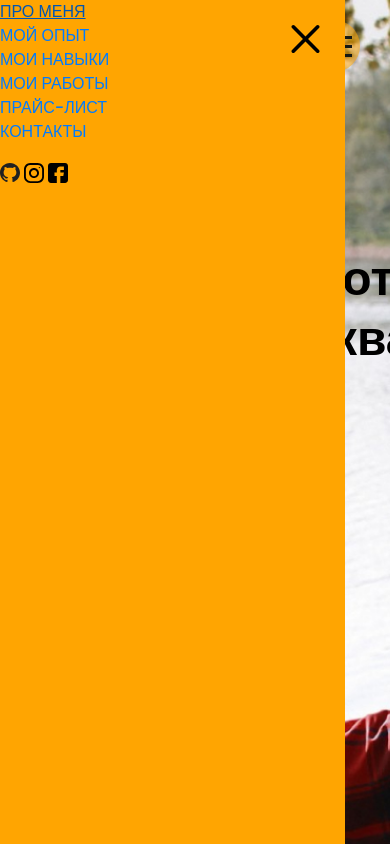
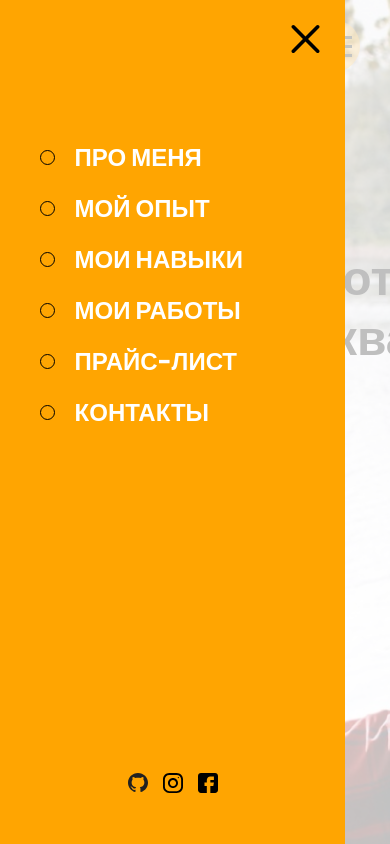
Before and after one commit to ElenaDutova/Portfolio, a website: page src/index.html in a window 390 px wide. Both pictures are taken after a click on the element 305 px from the left and 39 px from the top of the page. Shown: the top 844 px of the page. Drawn offline with nearby package versions, Linux system fonts and the light colour scheme; files that its build step writes are made by us from their sources; files whose address does not match are found by name.

Commit message:
Menu
Write script for menu

```diff
--- a/src/js/script.js
+++ b/src/js/script.js
@@ -0,0 +1,28 @@
+// Создаем переменные, через которые будет что-то просиходить:
+
+const hamburger = document.querySelector('.hamburger'),
+	    menu = document.querySelector('.menu'),
+        closeElem = document.querySelector('.menu__close'),
+        overlay = document.querySelector('.menu__overlay');
+
+// Мы берем гамбургер и с помощью addEventListener u говорим странице, что мы отслеживаем все клики по гамбургеру, и выполняем функцию. Функция заключается во взятии меню и с помощью classList.add, добавляем menu класс active.
+
+hamburger.addEventListener('click', () => {
+    menu.classList.add('active')
+});
+
+// Мы берем наш крестик/оверлэй/клавишу ESC и с помощью addEventListener говорим странице, что мы отслеживаем все клики по этим "объектам", и выполняем функцию. Функция заключается во взятии меню и с помощью classList.remove, убираем у menu класс active.
+
+closeElem.addEventListener('click', () => {
+    menu.classList.remove('active')
+});
+
+overlay.addEventListener('click', () => {
+    menu.classList.remove('active')
+});
+
+window.addEventListener("keydown", (e) => {
+    if (e.key == 'Escape') {
+                menu.classList.remove('active');
+    }
+});
--- a/src/sass/blocks/_menu.scss
+++ b/src/sass/blocks/_menu.scss
@@ -31,18 +31,27 @@
 .menu {
     position: fixed;
     top: 0;
-    // left: -100%;
+    left: -100%;
     width: 100%;
     height: 100vh;
     z-index: 10;
-    // opacity: 0;
-    // visibility: hidden;
+    opacity: 0;
+    visibility: hidden;
     transition: all 0.6s;
+    &.active {
+        left: 0;
+        opacity: 1;
+        visibility: visible;
+    }
     &__block {
         position: relative;
+        padding-top: 140px;
+        padding-left: 40px;
         width: 345px;
         height: 100%;
         background-color: $main-color;
+        transition: all 0.6s;
+        z-index: 10;
     }
     &__close {
         position: absolute;
@@ -50,4 +59,65 @@
         right: 25px;
         cursor: pointer;
     }
+    &__list {
+        list-style-type: none;
+        padding-left: 35px;
+        :last-child {
+            margin-bottom: 0px;
+        }
+    }
+    &__link {
+        position: relative;
+        font-weight: 700;
+        font-size: 24px;
+        line-height: 36px;
+        text-transform: uppercase;
+        margin-bottom: 15px;
+        &:before {
+            content: '';
+            position: absolute;
+            left: -35px;
+            top: 10px;
+            width: 15px;
+            height: 15px;
+            border-radius: 100%;
+            border: 1px solid #000000;
+            transition: all 0.5s;
+        }
+        &:hover {
+            &:before {
+                background-color: #fff;
+            }
+        }
+        a {
+            color: #ffffff;
+            text-decoration: none;
+        }
+    }
+    &__social {
+        width: 90px;
+        position: absolute;
+        bottom: 50px;
+        left: 50%;
+        transform: translateX(-50%);
+        display: flex;
+        justify-content: space-between;
+        align-items: center;
+        a {
+            &:hover {
+                transform: rotate(360deg);
+                transition: all 0.5s;
+
+            }
+        }
+    }
+    &__overlay {
+        position: fixed;
+        top: 0;
+        left: 0;
+        width: 100%;
+        height: 100%;
+        background-color: #fff;
+        opacity: 75%;
+    }
 }
```
Also changed, not shown: dist/css/style.min.css, dist/index.html (added), dist/js/script.js.
